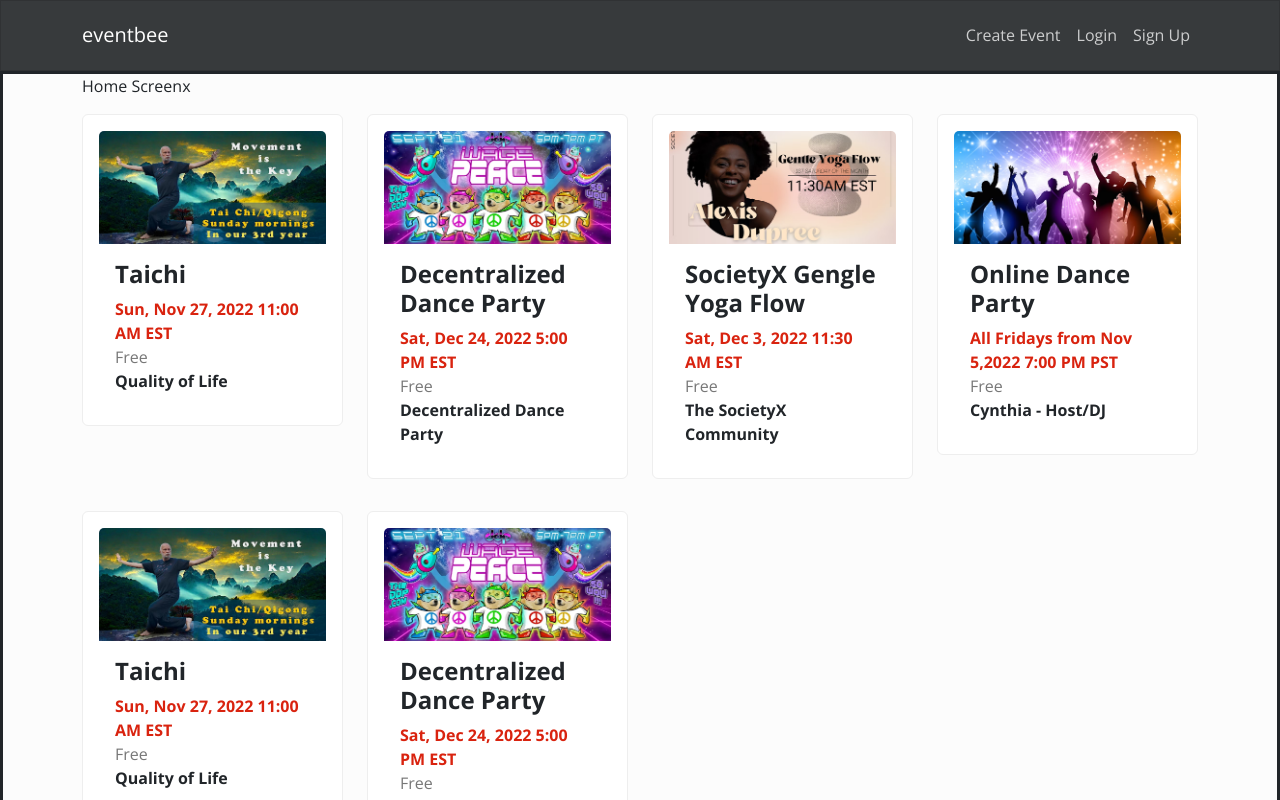
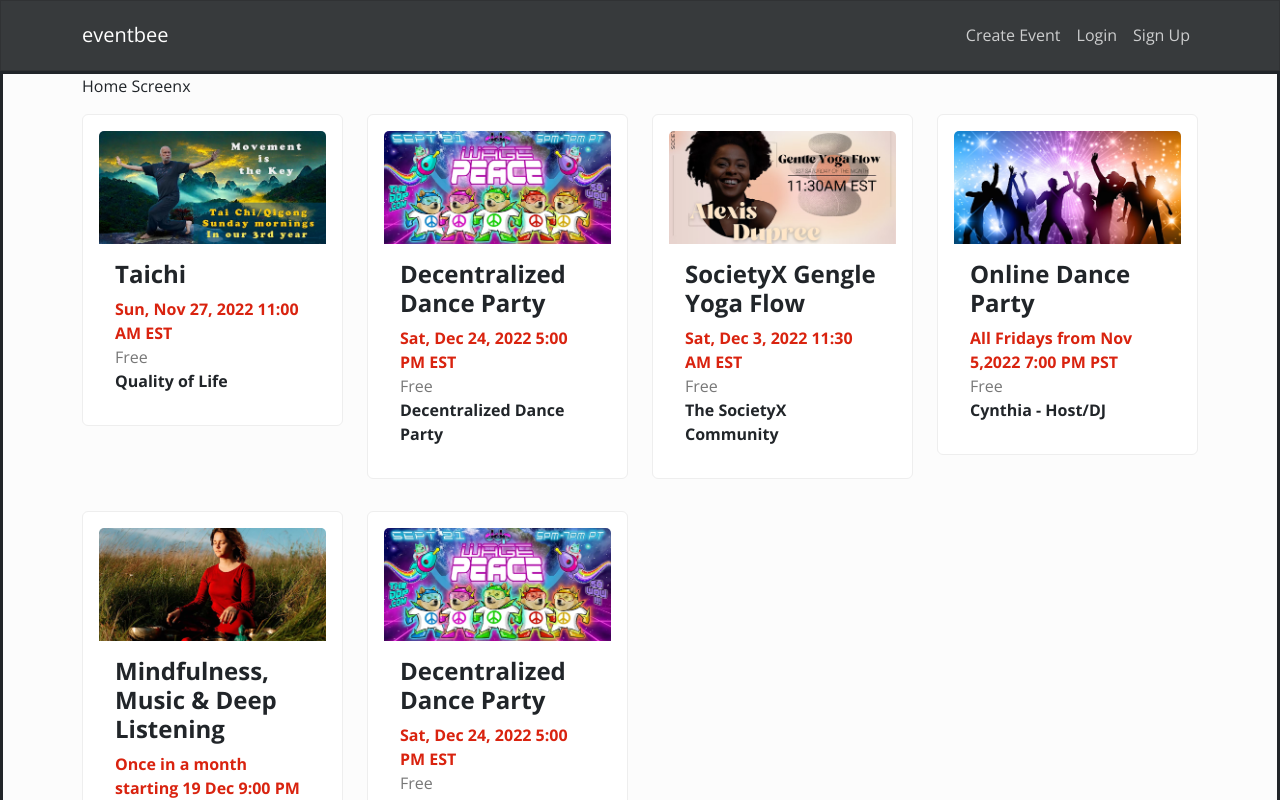
Before and after one commit to preethirmani/EventBee, a React (Create React App) app in the folder frontend/: page / in a window 1280 px wide. Shown: the top 800 px of the page. Built offline with nearby package versions, Linux system fonts and the light colour scheme.

Commit message:
Program.js Implemented

```diff
--- a/frontend/src/Screens/ProgramDetail.js
+++ b/frontend/src/Screens/ProgramDetail.js
@@ -1,14 +1,25 @@
 import React from 'react';
 import {useParams} from 'react-router-dom';
+import {Card} from 'react-bootstrap'
 import progrmas from '../programs';
+import programs from '../programs';
 
 const ProgramDetail = () => {
   const params = useParams();
-  const progrm = progrmas.find(p => p._id === params.id);
-  console.log('params.id'+params.id);
-  console.log(`Program:: ${JSON.stringify(progrm)}`);
+  const progrm = progrmas.find(p =>
+
+    p._id == params.id
+  );
+  console.log(progrm.name);
+
   return (
-    <div>ProgramDetail</div>
+    <>
+    <Card >
+      <Card.Img src={progrm.image} variant='top'></Card.Img>
+    </Card>
+    </>
+
+
   )
 }
 
--- a/frontend/src/programs.js
+++ b/frontend/src/programs.js
@@ -76,21 +76,23 @@ const programs = [
 
   {
    _id: 5,
-    name:'Taichi',
-    image: '/images/taichi.jpg',
-    description:'Begin your Taichi journey: Traditional Movements for Health/Rejuvenation. ',
-    host:'Quality of Life',
-    date:'Sun, Nov 27, 2022',
-    time:'11:00 AM EST',
+    name:'Mindfulness, Music & Deep Listening',
+    image: '/images/meditation.jpg',
+    description:`Guided meditations in stillness and movement offer space to slow down, rest, revive and become fully present. Deep Listening practices by Pauline Oliveros and others helps us ground ourselves in our listening body and in our connection with the Earth. We sound and create together, using our voices and instruments you bring in ways that feel natural and spontaneous.
+
+      You are invited to engage as much or as little as your energy allows - resting and listening are always options, too. `,
+    host:'Susanne Olbrich and Joe Holtaway',
+    date:'Once in a month starting 19 Dec',
+    time:'9:00 PM PST',
     location:'Online',
-    price:'Free',
-    rating:'4.5',
-    numReviews:'170',
+    price:'45',
+    rating:'4.7',
+    numReviews:'115',
     seatsAvailable:'',
     category:'Health',
     requirements:'',
     about:'',
-    duration:'30 minutes'
+    duration:'60 minutes'
   },
 
   {
```
Also changed, not shown: frontend/public/images/meditation.jpg (added).
